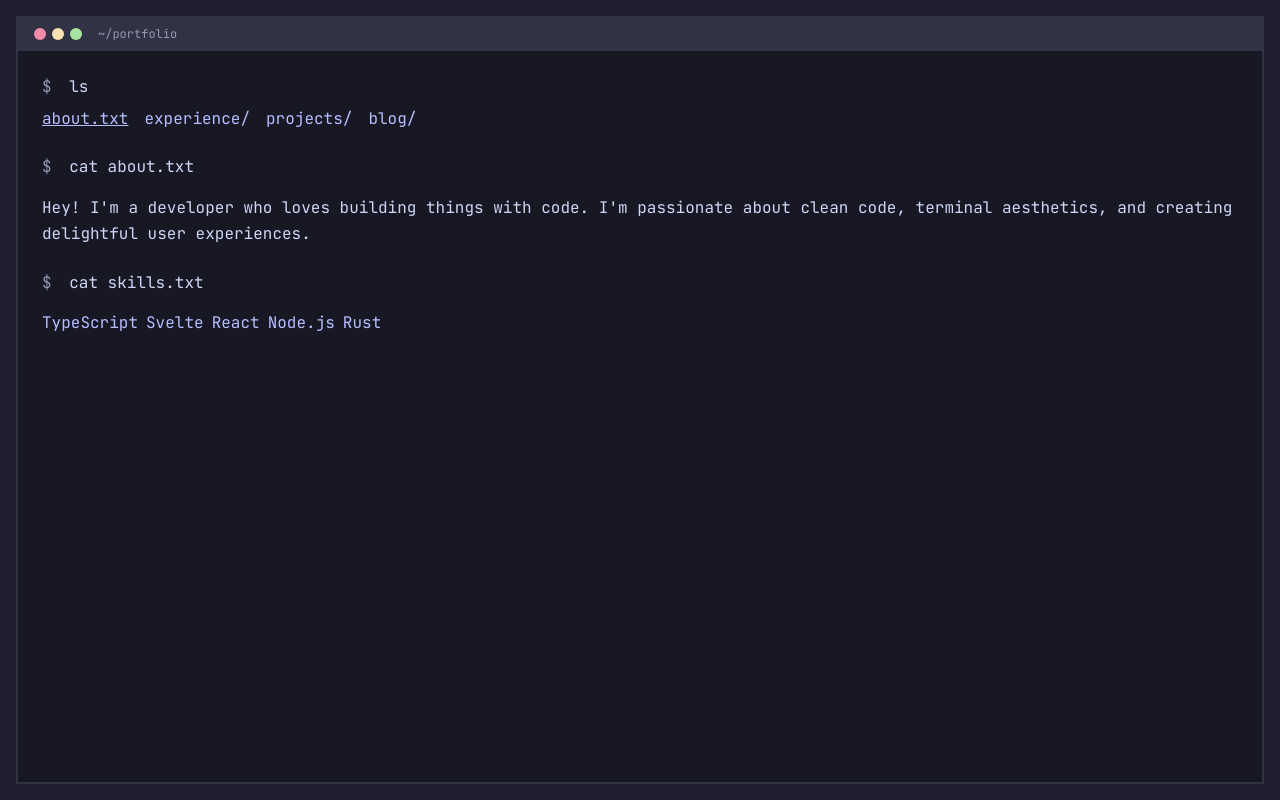
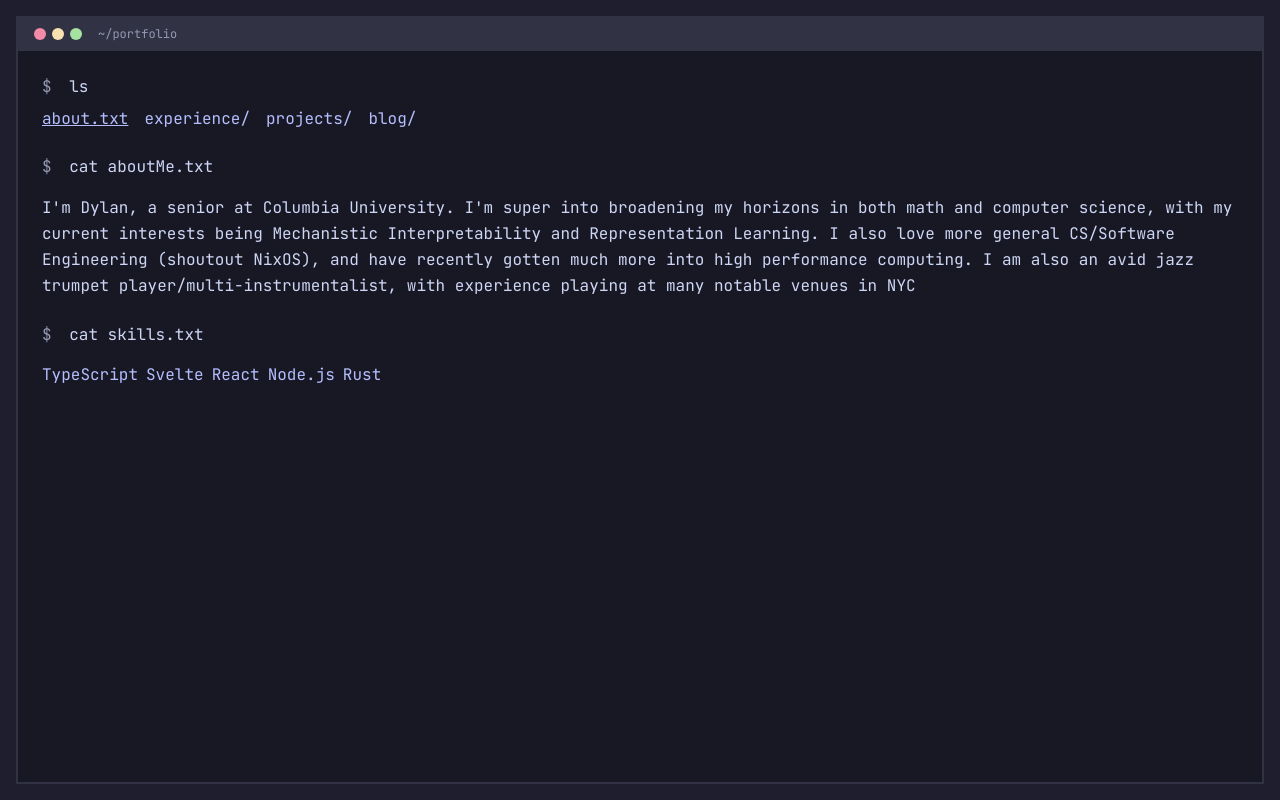
Before and after one commit to DylanSatow/dylan-satow-portfolio, a SvelteKit app: page / in a window 1280 px wide. Built offline with nearby package versions, Linux system fonts and the light colour scheme.

Commit message:
added vim motions

```diff
--- a/src/lib/components/AboutSection.svelte
+++ b/src/lib/components/AboutSection.svelte
@@ -5,12 +5,10 @@
 <div class="space-y-4">
 	<div>
 		<span class="text-muted-foreground">$</span>
-		<span class="text-foreground ml-2">cat about.txt</span>
+		<span class="text-foreground ml-2">cat aboutMe.txt</span>
 	</div>
 	<p class="leading-relaxed text-foreground">
-		Hey! I'm a developer who loves building things with code.
-		I'm passionate about clean code, terminal aesthetics, and creating
-		delightful user experiences.
+		I'm Dylan, a senior at Columbia University. I'm super into broadening my horizons in both math and computer science, with my current interests being Mechanistic Interpretability and Representation Learning. I also love more general CS/Software Engineering (shoutout NixOS), and have recently gotten much more into high performance computing. I am also an avid jazz trumpet player/multi-instrumentalist, with experience playing at many notable venues in NYC
 	</p>
 	<div class="mt-6">
 		<span class="text-muted-foreground">$</span>
--- a/src/routes/+page.svelte
+++ b/src/routes/+page.svelte
@@ -5,7 +5,30 @@
 	import ProjectsSection from '$lib/components/ProjectsSection.svelte';
 	import BlogSection from '$lib/components/BlogSection.svelte';
 
-	let currentSection = $state('about');
+	const sections = ['about', 'experience', 'projects', 'blog'] as const;
+	let currentSection = $state<typeof sections[number]>('about');
+
+	$effect(() => {
+		function handleKeydown(e: KeyboardEvent) {
+			if (e.target instanceof HTMLInputElement || e.target instanceof HTMLTextAreaElement) {
+				return;
+			}
+
+			const currentIndex = sections.indexOf(currentSection);
+
+			if (e.key === 'h' && currentIndex > 0) {
+				currentSection = sections[currentIndex - 1];
+			} else if (e.key === 'l' && currentIndex < sections.length - 1) {
+				currentSection = sections[currentIndex + 1];
+			}
+		}
+
+		window.addEventListener('keydown', handleKeydown);
+
+		return () => {
+			window.removeEventListener('keydown', handleKeydown);
+		};
+	});
 </script>
 
 <!-- Full viewport terminal with minimal padding -->
```
